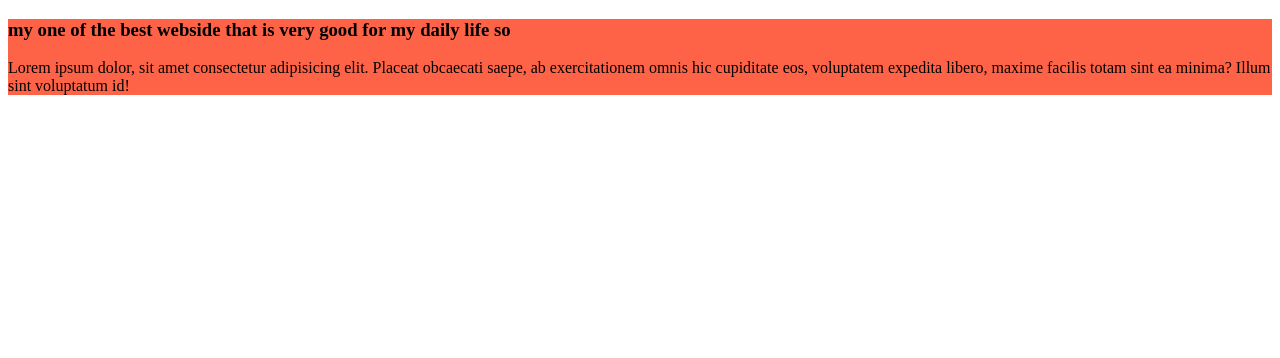
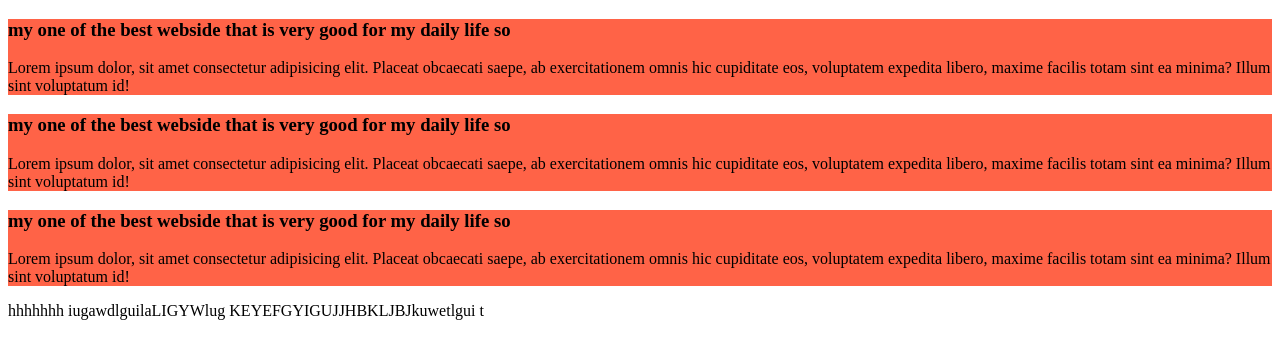
Before and after one commit to Mugdho202963/my-best-webside, a plain HTML site: page index.html in a window 1280 px wide. Drawn offline with Linux system fonts and the light colour scheme.

Commit message:
first commit

```diff
--- a/index.html
+++ b/index.html
@@ -9,7 +9,14 @@
 </head>
 <body><div>    <h3>my one of the best webside that is very good for my daily life so </h3>
     <p>Lorem ipsum dolor, sit amet consectetur adipisicing elit. Placeat obcaecati saepe, ab exercitationem omnis hic cupiditate eos, voluptatem expedita libero, maxime facilis totam sint ea minima? Illum sint voluptatum id!</p></div>
-
+<body><div>    <h3>my one of the best webside that is very good for my daily life so </h3>
+    <p>Lorem ipsum dolor, sit amet consectetur adipisicing elit. Placeat obcaecati saepe, ab exercitationem omnis hic cupiditate eos, voluptatem expedita libero, maxime facilis totam sint ea minima? Illum sint voluptatum id!</p></div>
+<body><div>    <h3>my one of the best webside that is very good for my daily life so </h3>
+    <p>Lorem ipsum dolor, sit amet consectetur adipisicing elit. Placeat obcaecati saepe, ab exercitationem omnis hic cupiditate eos, voluptatem expedita libero, maxime facilis totam sint ea minima? Illum sint voluptatum id!</p></div>
+hhhhhhh
+iugawdlguilaLIGYWlug
+KEYEFGYIGUJJHBKLJBJkuwetlgui
+t
 
 
 
```
Also changed, not shown: blog.css (line endings or trailing spaces).
